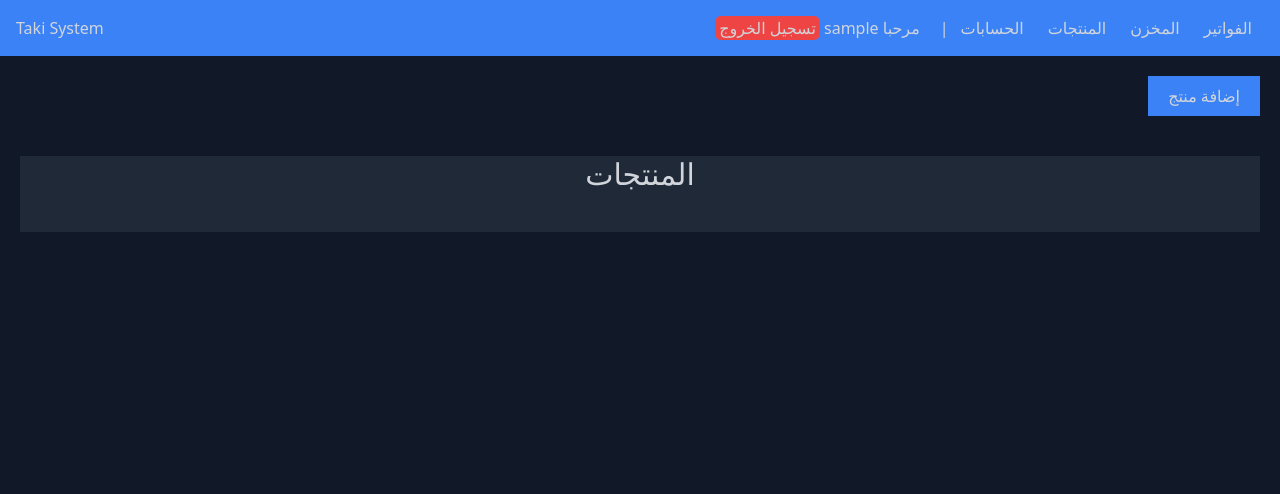
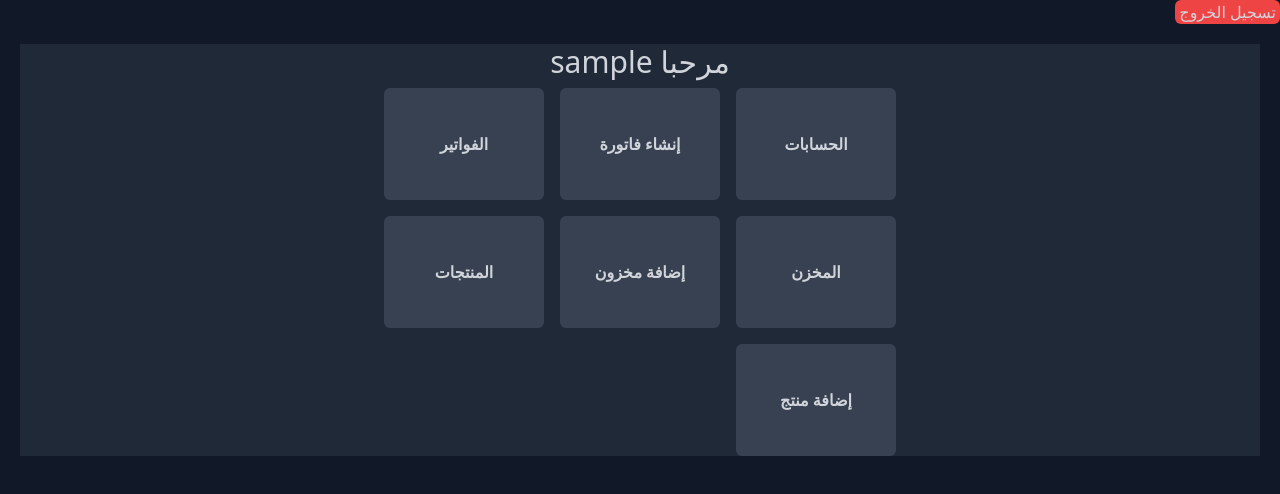
Before and after one commit to alimr70/mattress-sys-front, a React (Create React App) app: page / in a window 1280 px wide. Shown: the top 494 px of the page. Built offline with nearby package versions, Linux system fonts and the light colour scheme; sample sign-in values are in the browser's storage.

Commit message:
Added home page

```diff
--- a/src/App.jsx
+++ b/src/App.jsx
@@ -13,6 +13,7 @@ import RequireRole from "./components/RequireRole";
 import Logout from "./pages/Logout";
 import DetailsAndEdit from "./pages/DetailsAndEdit";
 import Calculations from "./pages/Calculations";
+import Home from "./pages/Home";
 function App() {
   return (
     <div className="App h-screen overflow-auto bg-gray-900 text-gray-300 print:contents">
@@ -21,7 +22,7 @@ function App() {
           path="/"
           element={
             <RequireAuth>
-              <Products />
+              <Home />
             </RequireAuth>
           }
         />
--- a/src/components/Container.jsx
+++ b/src/components/Container.jsx
@@ -2,7 +2,7 @@ const Container = ({ children, title }) => {
   return (
     <>
       <div className="bg-gray-800 my-5 sm:mx-5 print:m-0 print:sm:m-0 print:bg-white">
-        <h1 className="text-center text-3xl print:hidden">{title}</h1>
+        <h1 className="my-2 text-center text-3xl print:hidden">{title}</h1>
         {children}
       </div>
     </>
--- a/src/components/Header.jsx
+++ b/src/components/Header.jsx
@@ -4,8 +4,7 @@ import { Link } from "react-router-dom";
 import { AuthStore } from "../contexts/authContext";
 import { logout } from "../contexts/authContext/authActions";
 const Header = () => {
-  let { authDispatch } = useContext(AuthStore);
-  const { authState } = useContext(AuthStore);
+  const { authState, authDispatch } = useContext(AuthStore);
   const [openMenu, setOpenMenu] = useState(false);
   const isMenuOpen = openMenu ? "" : "hidden";
   return (
--- /dev/null
+++ b/src/pages/Home.jsx
@@ -0,0 +1,44 @@
+import { useContext } from "react";
+import { Link } from "react-router-dom";
+import Container from "../components/Container";
+import { AuthStore } from "../contexts/authContext";
+import { logout } from "../contexts/authContext/authActions";
+
+const Home = () => {
+  const { authState, authDispatch } = useContext(AuthStore);
+
+  return (
+    <>
+      <button
+        className="px-1 bg-red-500 rounded-md"
+        onClick={() => authDispatch(logout())}>
+        تسجيل الخروج
+      </button>
+      <Container title={`مرحبا ${authState.username}`}>
+        <div className="my-2 w-full max-w-lg mx-auto grid gap-4 grid-cols-1 xs:grid-cols-3 sm:grid-cols-3">
+          <HomePageLink title="الحسابات" linkPath="/calculations" />
+          <HomePageLink title="إنشاء فاتورة" linkPath="/addinvoice" />
+          <HomePageLink title="الفواتير" linkPath="/invoices" />
+          <HomePageLink title="المخزن" linkPath="/warehouse" />
+          <HomePageLink title="إضافة مخزون" linkPath="/addtowarehouse" />
+          <HomePageLink title="المنتجات" linkPath="/products" />
+          <HomePageLink title="إضافة منتج" linkPath="/addproduct" />
+        </div>
+      </Container>
+    </>
+  );
+};
+
+const HomePageLink = ({ title, linkPath }) => {
+  return (
+    <div className="col-span-1 h-28 grid bg-gray-700 rounded-md">
+      <Link
+        to={linkPath}
+        className="w-full h-full grid items-center justify-center">
+        <h1 className="text-3lg font-bold text-gray-300">{title}</h1>
+      </Link>
+    </div>
+  );
+};
+
+export default Home;
```
